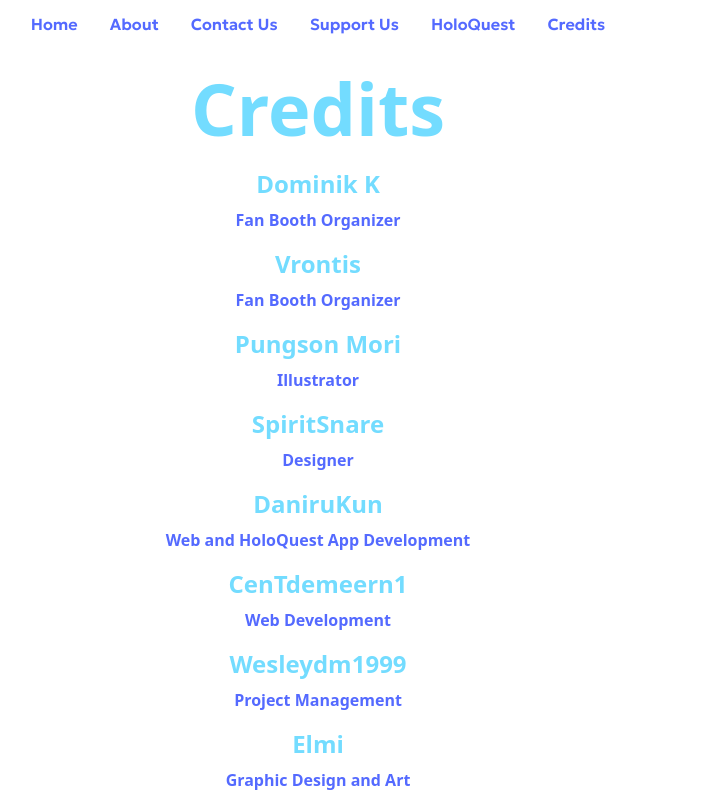
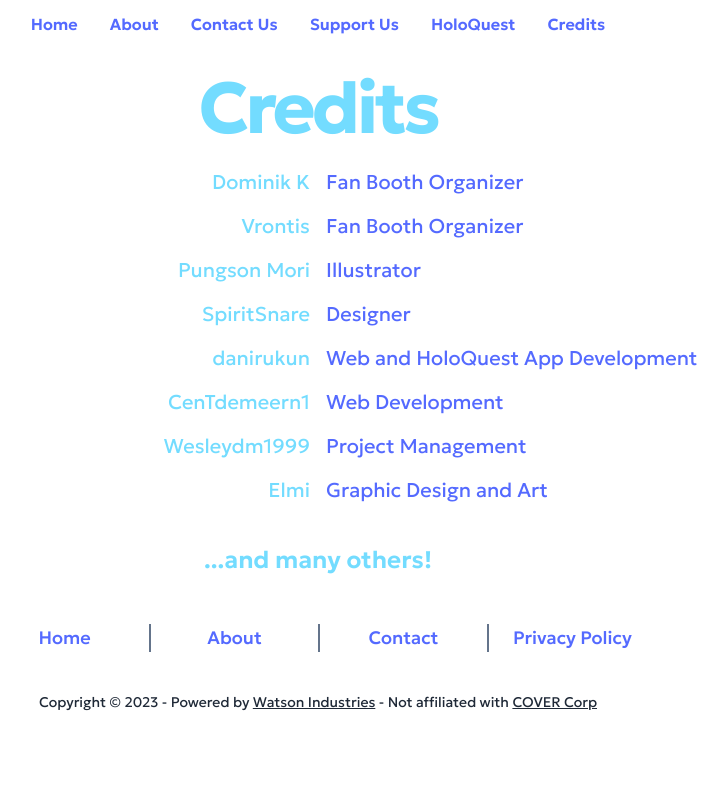
Before and after one commit to watsonindustries/hololivefanbooth, a SvelteKit app: page /credits in a window 1280 px wide. Shown: the top 800 px of the page, without its empty margins (322-1050 px from the left). Built offline with nearby package versions, Linux system fonts and the light colour scheme.

Commit message:
Unify font styles across the website

```diff
--- a/src/routes/about/+page.svelte
+++ b/src/routes/about/+page.svelte
@@ -11,7 +11,7 @@
 
 <div class="bg-triangles bg-primary bg-fixed">
 	<div class="hero h-[screen] sm:h-[75vh]">
-		<div class="hero-content flex-col lg:flex-row-reverse mx-8">
+		<div class="hero-content flex-col lg:flex-row-reverse mx-8 font-geologica">
 			<img
 				width="800"
 				height="1000"
@@ -19,7 +19,7 @@
 				class="max-w-xs"
 				alt="Fan Booth Illustration by Pungson Mori" />
 			<div>
-				<h1 class="text-8xl text-secondary font-bold">About the Fan Booth</h1>
+				<h1 class="text-8xl text-secondary font-bold tracking-tighter">About the Fan Booth</h1>
 				<p class="py-6 text-base-100 text-2xl font-semibold">
 					The unofficial Fan Booth is a project organised for the third year in a row at <a
 						href="https://www.dokomi.de/en"
@@ -32,8 +32,8 @@
 
 	<div class="hero h-[70vh] sm:h-[40vh] bg-secondary">
 		<div class="hero-content flex-col lg:flex-row-reverse">
-			<div class="space-y-4 mx-8">
-				<h1 class="text-6xl text-primary text-center font-bold">What are VTubers?</h1>
+			<div class="space-y-4 mx-8 font-geologica">
+				<h1 class="text-6xl text-primary text-center font-bold tracking-tight">What are VTubers?</h1>
 				<p class="py-6 text-2xl text-base-100 font-semibold">
 					<a
 						href="https://virtualyoutuber.fandom.com/wiki/VTuber"
@@ -48,8 +48,8 @@
 
 	<div class="hero h-[70vh] sm:h-[40vh] bg-transparent">
 		<div class="hero-content flex-col lg:flex-row-reverse">
-			<div class="space-y-4 mx-8">
-				<h1 class="text-6xl text-base-100 text-center font-bold">
+			<div class="space-y-4 mx-8 font-geologica">
+				<h1 class="text-6xl text-base-100 text-center font-bold tracking-tight">
 					What is <span class="text-secondary underline">hololive</span>?
 				</h1>
 				<p class="py-6 text-2xl text-base-100 font-semibold">
--- a/src/routes/contact/+page.svelte
+++ b/src/routes/contact/+page.svelte
@@ -29,19 +29,19 @@
 	<div class="hero min-h-screen backdrop-blur-sm">
 		<div
 			class="hero-content flex-col lg:flex-row-reverse bg-primary w-full sm:w-fit rounded-sm shadow-primary">
-			<div class="space-y-8 py-10 sm:p-40 flex flex-col">
-				<h1 class="text-8xl text-center font-bold text-secondary">Contact us!</h1>
+			<div class="space-y-8 py-10 sm:p-40 flex flex-col font-geologica">
+				<h1 class="text-8xl text-center font-bold text-secondary tracking-tighter">Contact us!</h1>
 				<a
 					href={contactFormURL}
-					class="btn btn-secondary btn-lg btn-outline max-w-xs mx-auto rounded-full transition duration-500">
+					class="btn btn-secondary btn-lg btn-outline max-w-xs mx-auto rounded-full transition duration-500 tracking-wide">
 					General Inquiries
 				</a>
 				<a
 					href="mailto:{contactEmail}"
-					class="btn btn-secondary btn-lg btn-outline max-w-xs mx-auto rounded-full transition duration-500">
+					class="btn btn-secondary btn-lg btn-outline max-w-xs mx-auto rounded-full transition duration-500 tracking-wide">
 					Collaboration
 				</a>
-				<h2 class="text-6xl text-center font-bold text-secondary">Staff</h2>
+				<h2 class="text-6xl text-center font-bold text-secondary tracking-tight">Staff</h2>
 				<div class="mx-auto space-y-2">
 					{#each staffTwitter as { handle }}
 						<a
--- a/src/routes/credits/+page.svelte
+++ b/src/routes/credits/+page.svelte
@@ -5,7 +5,7 @@
 		{ name: 'Pungson Mori', role: 'Illustrator', link: 'https://twitter.com/333aalloonnHD' },
 		{ name: 'SpiritSnare', role: 'Designer', link: 'https://twitter.com/Spiritsnare' },
 		{
-			name: 'DaniruKun',
+			name: 'danirukun',
 			role: 'Web and HoloQuest App Development',
 			link: 'https://twitter.com/DaniruKun'
 		},
@@ -17,6 +17,8 @@
 		},
 		{ name: 'Elmi', role: 'Graphic Design and Art', link: 'https://twitter.com/Elmi39Project' }
 	];
+
+	const creditsGrouped = credits.map(({ name, link, role }) => [{ name, link }, { role }]).flat();
 </script>
 
 <svelte:head>
@@ -24,18 +26,26 @@
 	<meta name="description" content="Credits to people that helped with the booth." />
 </svelte:head>
 
-<h1 class="text-7xl text-primary font-bold text-center my-6">Credits</h1>
+<h1 class="text-7xl text-primary font-bold text-center my-6 font-geologica tracking-tighter">
+	Credits
+</h1>
 
-<div class="space-y-4">
-	{#each credits as { name, role, link }}
-		<div class="flex flex-col items-center justify-center space-y-2">
-			<a
-				href={link}
-				class="text-2xl font-semibold text-primary transition-colors hover:text-primary-focus"
-				>{name}</a>
-			<p class="font-semibold text-secondary">{role}</p>
-		</div>
-	{/each}
+<div class="space-y-4 font-geologica">
+	<div class="grid grid-cols-2 gap-4">
+		{#each creditsGrouped as credit}
+			<div class="flex flex-row text-xl space-x-4">
+				{#if credit.name}
+					<a
+						href={credit.link}
+						class="text-primary transition-colors hover:text-primary-focus ml-auto">
+						{credit.name}
+					</a>
+				{:else if credit.role}
+					<p class="text-secondary text-left">{credit.role}</p>
+				{/if}
+			</div>
+		{/each}
+	</div>
 	<br />
 	<p class="text-2xl font-semibold text-primary text-center">...and many others!</p>
 </div>
--- a/src/routes/privacy/+page.svelte
+++ b/src/routes/privacy/+page.svelte
@@ -1,9 +1,5 @@
 <script lang="ts">
-	import type { PageData } from './$types';
-
-	const contactEmail = 'hololivefanbooth@gmail.com';
-
-	export let data: PageData;
+	import { contactEmail } from '../../const';
 </script>
 
 <svelte:head>
@@ -11,7 +7,7 @@
 </svelte:head>
 
 <template>
-	<div class="bg-white py-10 px-6 sm:px-12 md:px-16 lg:px-24 xl:px-32">
+	<div class="py-10 px-6 sm:px-12 md:px-16 lg:px-24 xl:px-32 font-geologica">
 		<h1 class="text-3xl font-bold mb-6">Privacy Policy</h1>
 
 		<div class="mb-8">
```
